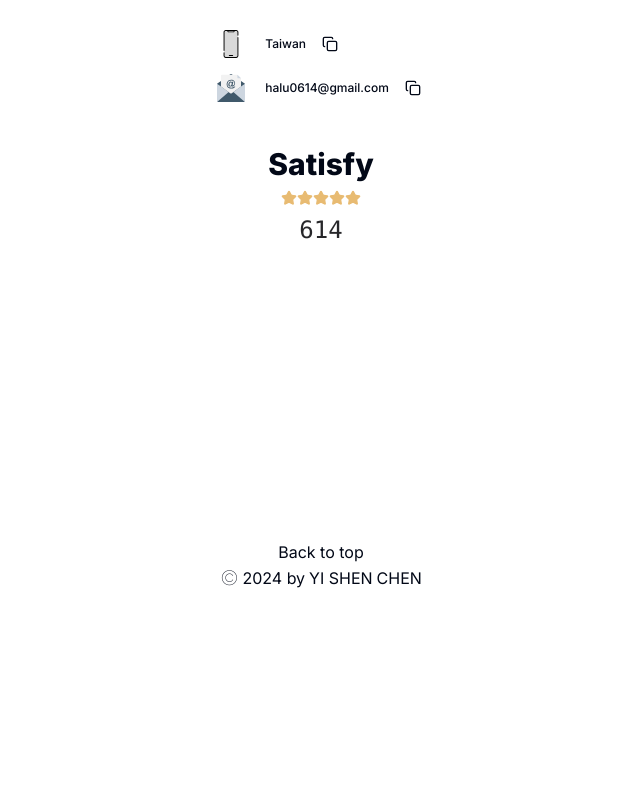
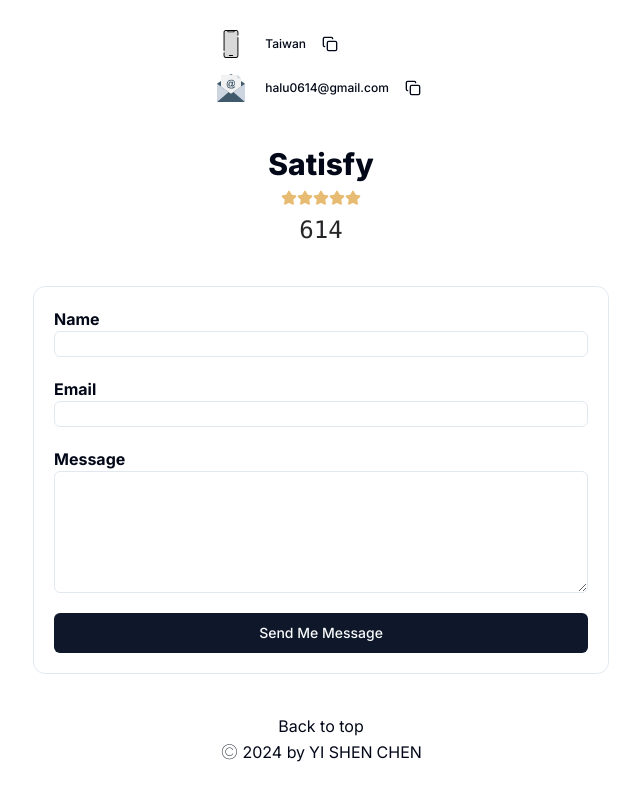
Before and after one commit to Cyishen/cyi-portfolio-2024v2-, a Next.js app: page / in a window 1280 px wide. Shown: the part 6435-7235 px from the top of the page, without its empty margins (319-959 px from the left). Before the commit the page ends 7067 px from the top, so only its background shows below. Built offline with nearby package versions, Linux system fonts and the light colour scheme.

Commit message:
add emailjs

```diff
--- a/package.json
+++ b/package.json
@@ -11,6 +11,7 @@
   "dependencies": {
     "@clerk/localizations": "^2.6.1",
     "@clerk/nextjs": "^5.3.3",
+    "@emailjs/browser": "^4.4.1",
     "@gsap/react": "^2.1.1",
     "@radix-ui/react-aspect-ratio": "^1.1.0",
     "@radix-ui/react-dialog": "^1.1.1",
--- a/src/components/contact/Contact.tsx
+++ b/src/components/contact/Contact.tsx
@@ -5,13 +5,15 @@ import Image from 'next/image'
 import { icons } from '@/lib/icon'
 import { AnimatedNumberInView } from '../AnimatedNumberInView'
 import { Star } from 'lucide-react'
+import Email from './Email'
 
 const Contact = () => {
 
 
   return (
-    <div id="contact" className="relative flex w-full pt-12 pb-5 md:pt-24 md:pb-10 h-screen border-t-2 rounded-t-3xl bg-white/55 backdrop-blur-lg transition-all">
+    <div id="contact" className="relative flex w-full pt-12 pb-5 md:pt-24 md:pb-10 border-t-2 rounded-t-3xl bg-white/55 backdrop-blur-lg transition-all">
       <div className="absolute top-5 left-1/2 -translate-x-1/2 h-2 w-14 rounded-full bg-gray-300" />
+
       <Wrapper>
         <div className='w-full flex flex-col h-full'>
           <div className="w-full flex items-center justify-center ">
@@ -46,7 +48,11 @@ const Contact = () => {
             <AnimatedNumberInView />
           </div>
 
-          <div className="w-full flex flex-col items-center justify-center mt-auto">
+          <div className='mt-10 flex justify-center'>
+            <Email />
+          </div>
+
+          <div className="w-full flex flex-col items-center justify-center mt-10">
             <Link href='#hero'>
               <p>Back to top</p>
             </Link>
--- /dev/null
+++ b/src/components/contact/Email.tsx
@@ -0,0 +1,104 @@
+"use client"
+
+import { ChangeEvent, useRef, useState } from "react"
+import { Button } from "../ui/button"
+import emailjs from '@emailjs/browser'
+
+const Email = () => {
+  const formRef = useRef(null)
+
+  const [loading, setLoading] = useState(false)
+
+  const [form, setForm ] = useState({
+    name: '',
+    email: '',
+    message: '',
+  })
+
+  const handleChange = (e: ChangeEvent<HTMLInputElement | HTMLTextAreaElement>) => {
+    const { name, value } = e.target;
+    setForm({ ...form, [name]: value });
+  };
+
+  const handleSubmit = async(e: any) => {
+    e.preventDefault()
+    setLoading(true)
+
+    try {
+      await emailjs.send(
+        'service_6l2pxnm',
+        'template_44vutnb',
+        {
+          from_name: form.name,
+          to_name: 'YiShen',
+          from_email: form.email,
+          to_email: 'halu0614@gmail.com',
+          message: form.message,
+        },
+        'Y1G8liHbY8jCGxk4E'
+      )
+
+      setLoading(false)
+      setForm({
+        name: '',
+        email: '',
+        message: '',
+      })
+
+    } catch (error) {
+      console.log(error)
+    }
+  }
+
+  return (
+    <div className="flex flex-col max-w-xl w-full border p-5 rounded-xl bg-white/55 backdrop-blur-lg transition-all">
+      <form
+        ref={formRef}
+        onSubmit={handleSubmit}
+        className="flex flex-col space-y-5 w-full"
+      >
+        <label className="flex flex-col">
+          <span className="font-bold">Name</span>
+          <input
+            type="text"
+            name="name"
+            value={form.name}
+            onChange={handleChange}
+            required
+            className="w-full px-3 rounded-md border focus:outline-none"
+          />
+        </label>
+
+        <label className="flex flex-col">
+          <span className="font-bold">Email</span>
+          <input
+            type="email"
+            name="email"
+            value={form.email}
+            onChange={handleChange}
+            required
+            className="w-full px-3 rounded-md border focus:outline-none"
+          />
+        </label>
+
+        <label className="flex flex-col">
+          <span className="font-bold">Message</span>
+          <textarea
+            name="message"
+            value={form.message}
+            onChange={handleChange}
+            required
+            rows={5}
+            className="w-full px-3 rounded-md border focus:outline-none"
+          />
+        </label>
+
+        <Button type="submit" disabled={loading}>
+          {loading ? 'Sending...' : 'Send Me Message'}
+        </Button>
+      </form>
+    </div>
+  )
+}
+
+export default Email
```
Also changed, not shown: 1 other file (tests, documents, lock files or other folders).
